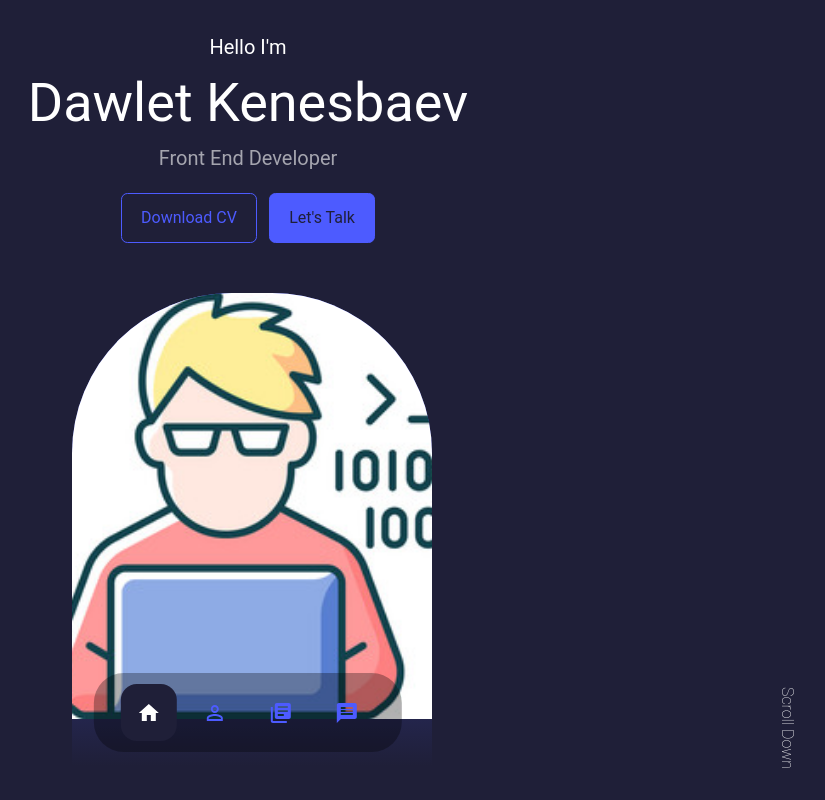
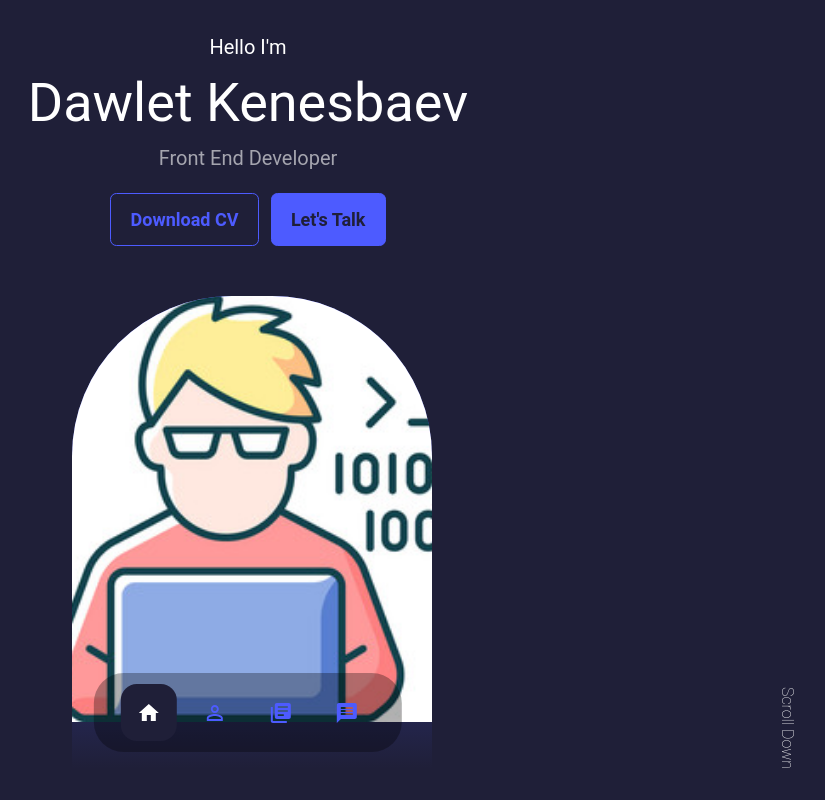
Before and after one commit to DawletKenesbaev/MyPortfolio, a React (Create React App) app: page / in a window 1280 px wide. Shown: the top 800 px of the page, without its empty margins (392-1217 px from the left). Built offline with nearby package versions, Linux system fonts and the light colour scheme.

Commit message:
font changed btn

```diff
--- a/src/components/header/CTA.jsx
+++ b/src/components/header/CTA.jsx
@@ -3,7 +3,7 @@ import  CV from '../../assets/Dawlet.resume.pdf'
 function CTA() {
   return (
     <div className='cta mt-1'>
-        <a href={CV} download className='btn mr-3'>Download CV</a>
+        <a href={CV} download className='btn  mr-3'>Download CV</a>
         <a href="#contact" className='btn btn-primary'>Let's Talk</a>
     </div>
   )
--- a/src/components/header/header.scss
+++ b/src/components/header/header.scss
@@ -1,4 +1,7 @@
-
+.btn {
+   font-size: 18px;
+   font-weight: 700;
+}
 
 
 
```
Also changed, not shown: 2 other files (tests, documents, lock files or other folders).
